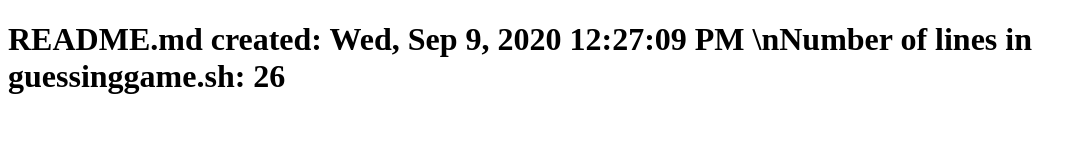
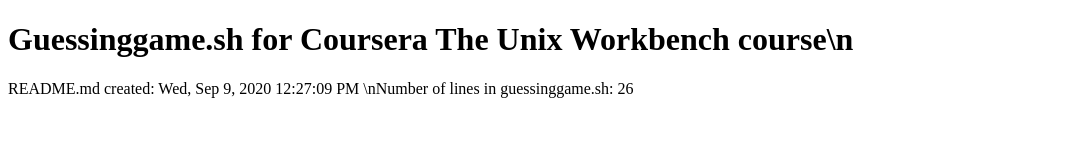
Before and after one commit to parikannappan/parikannappan.github.io, a plain HTML site: page index.html in a window 1280 px wide. Shown: the whole page, without its empty margins (0-1087 px from the left). Drawn offline with Linux system fonts and the light colour scheme.

Commit message:
adding guessing game detail in index.html 2

```diff
--- a/index.html
+++ b/index.html
@@ -1,11 +1,11 @@
 <!DOCTYPE html>
 <html>
 <head>
-<title>guessinggame.sh for Coursera The Unix Workbench course\n</title>
+<title>Guessinggame.sh for Coursera The Unix Workbench course\n</title>
 </head>
 <body>
 
-<h1>README.md created: Wed, Sep 9, 2020 12:27:09 PM \nNumber of lines in guessinggame.sh: 26</h1>
-
+<h1>Guessinggame.sh for Coursera The Unix Workbench course\n</h1>
+<p1>README.md created: Wed, Sep 9, 2020 12:27:09 PM \nNumber of lines in guessinggame.sh: 26</p1>
 </body>
 </html>
```
